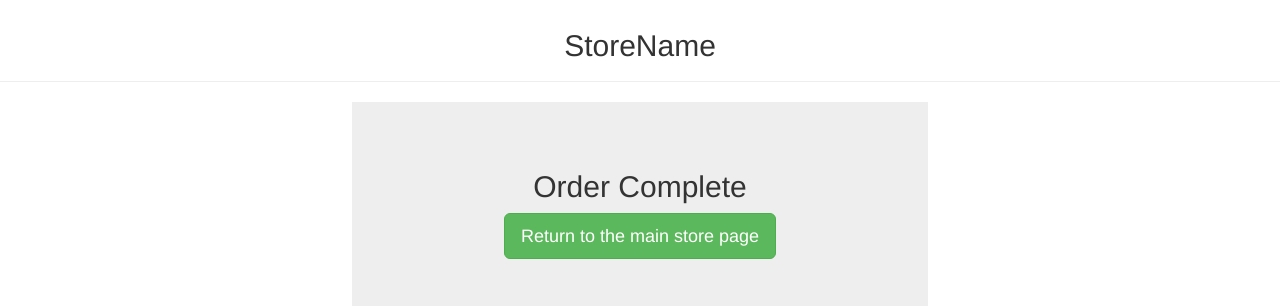
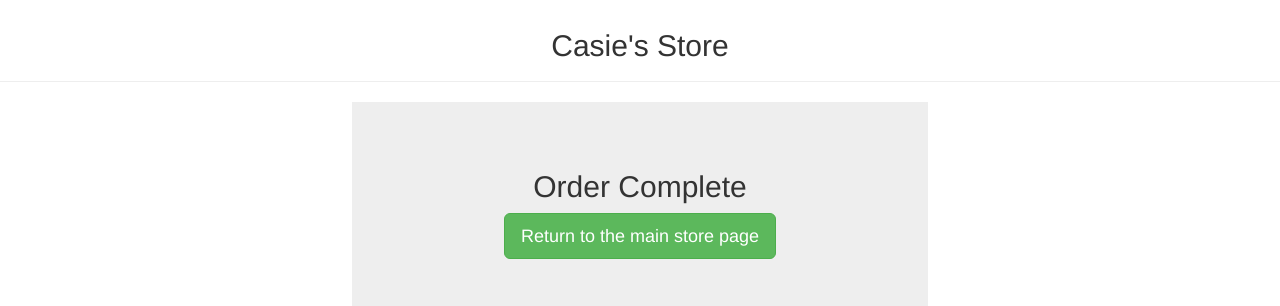
Before and after one commit to Casie/djangostore, a Django app: template SimpleStore/store/templates/complete-order.html in a window 1280 px wide. Shown: the part 51-357 px from the top of the page. Run offline with Django 3.2, Linux system fonts and the light colour scheme; the template is opened without the code that fills it, so the values that code supplies are empty; parts of the project's set-up code (start-up, migrations or seed data) failed here and were passed over; some libraries are stand-ins or nearby versions.

Commit message:
updated store name

```diff
--- a/SimpleStore/store/templates/admin-login.html
+++ b/SimpleStore/store/templates/admin-login.html
@@ -18,7 +18,7 @@
 	<br>
 	<br>
 	<div class = "page-header" style = "text-align:center">
-		<h2>StoreName</h2>
+		<h2>Casie's Store</h2>
 	</div>
 	<style type = "text/css">
 	.centerdv
--- a/SimpleStore/store/templates/admin-panel.html
+++ b/SimpleStore/store/templates/admin-panel.html
@@ -18,7 +18,7 @@
 	<br>
 	<br>
 	<div class = "page-header" style = "text-align:center">
-		<h2>StoreName</h2>
+		<h2>Casie's Store</h2>
 	</div>
 	<style type = "text/css">
 	.centerdv
--- a/SimpleStore/store/templates/cart.html
+++ b/SimpleStore/store/templates/cart.html
@@ -18,7 +18,7 @@
 	<br>
 	<br>
 	<div class = "page-header" style = "text-align:center">
-		<h2>StoreName</h2>
+		<h2>Casie's Store</h2>
 	</div>
 	<style type = "text/css">
 	.centerdv
--- a/SimpleStore/store/templates/catalog.html
+++ b/SimpleStore/store/templates/catalog.html
@@ -18,7 +18,7 @@
 	<br>
 	<br>
 	<div class = "page-header" style = "text-align:center">
-		<h2>StoreName</h2>
+		<h2>Casie's Store</h2>
 	</div>
 	<div class = "row">
 		{% for product in store_items %}
--- a/SimpleStore/store/templates/checkout.html
+++ b/SimpleStore/store/templates/checkout.html
@@ -18,7 +18,7 @@
 	<br>
 	<br>
 	<div class = "page-header" style = "text-align:center">
-		<h2>StoreName</h2>
+		<h2>Casie's Store</h2>
 	</div>
 	<style type = "text/css">
 	.centerdv
--- a/SimpleStore/store/templates/complete-order.html
+++ b/SimpleStore/store/templates/complete-order.html
@@ -18,7 +18,7 @@
 	<br>
 	<br>
 	<div class = "page-header" style = "text-align:center">
-		<h2>StoreName</h2>
+		<h2>Casie's Store</h2>
 	</div>
 	<style type = "text/css">
 	.centerdv
```
